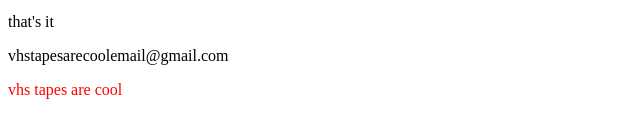
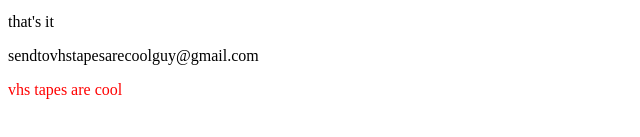
Before and after one commit to ConlanRyan/vhstapesarecool, a plain HTML site: page index.html in a window 1280 px wide. Shown: the part 369-506 px from the top of the page, 0-640 px from the left. Drawn offline with Linux system fonts and the light colour scheme.

Commit message:
Update index.html

```diff
--- a/index.html
+++ b/index.html
@@ -12,6 +12,6 @@
     <p>give me an address</p>
     <p>we meet, you pay, you get cool thing</p>
     <p>that's it</p>
-    <p>vhstapesarecoolemail@gmail.com</p>
+    <p>sendtovhstapesarecoolguy@gmail.com</p>
     <p style="color:#FF0000">vhs tapes are cool</p>
 </html>
```
